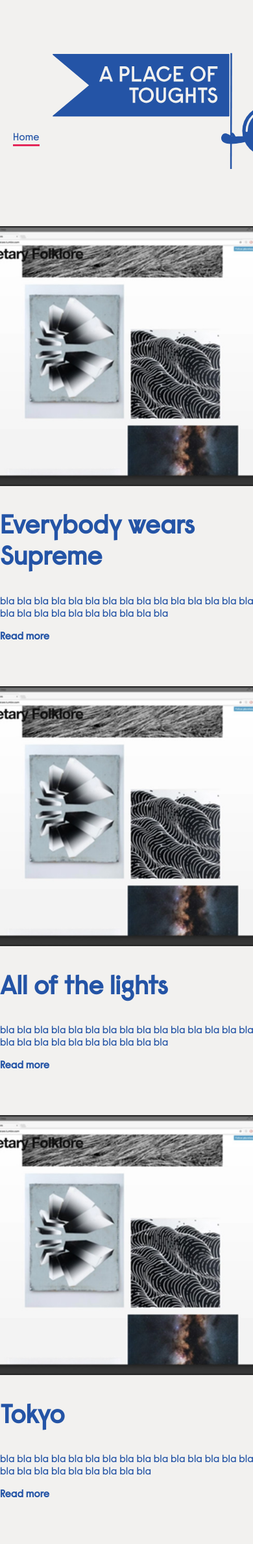
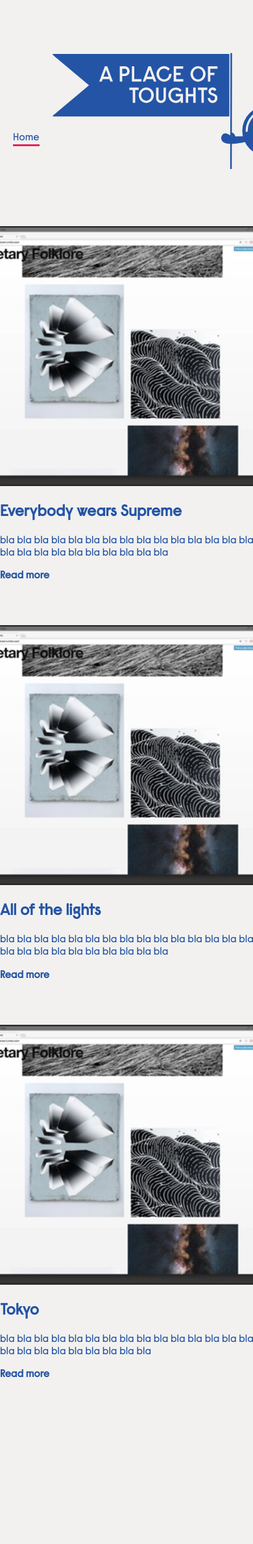
Before and after one commit to emho-lab/journal, a Jekyll site: the page built from index.html, in a window 390 px wide. Shown: the whole page at 65% size. Built offline with Jekyll 4.4.1, drawn with Linux system fonts in a browser that asks for light colours; after the commit the page ends 2191 px from its top, so only the background shows below that.

Commit message:
test phone mediaqueryCB

```diff
--- a/assets/css/app.scss
+++ b/assets/css/app.scss
@@ -42,8 +42,16 @@
 }
 
 h2 {
+
+  @media screen and (min-width: $break-large) {
     font-size: 40px;
     font-weight:700;
+  }
+  @media screen and (max-width: $break-small) {
+    font-size: 20px;
+    font-weight:700;
+  }
+
 }
 
 h3 {
```
